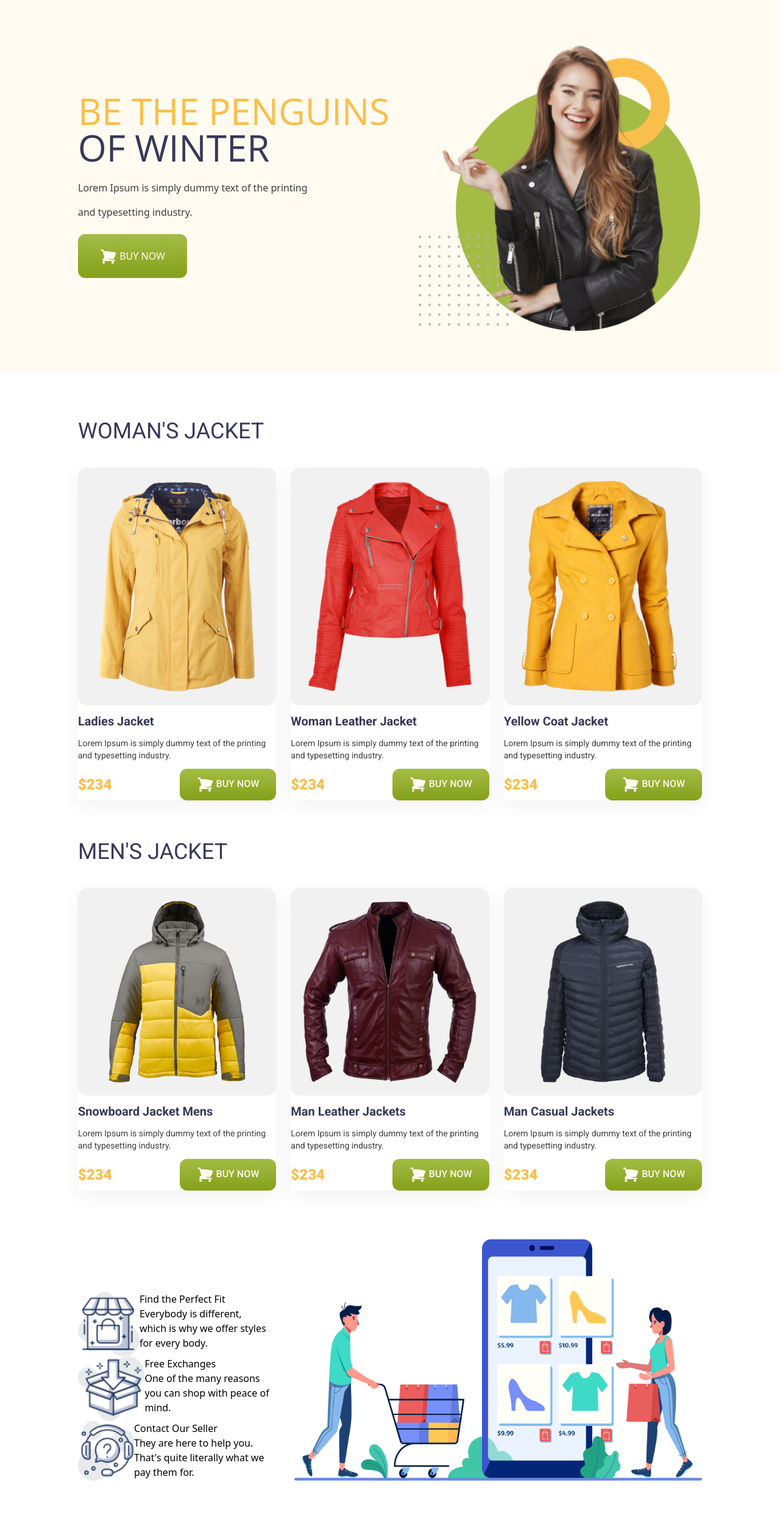
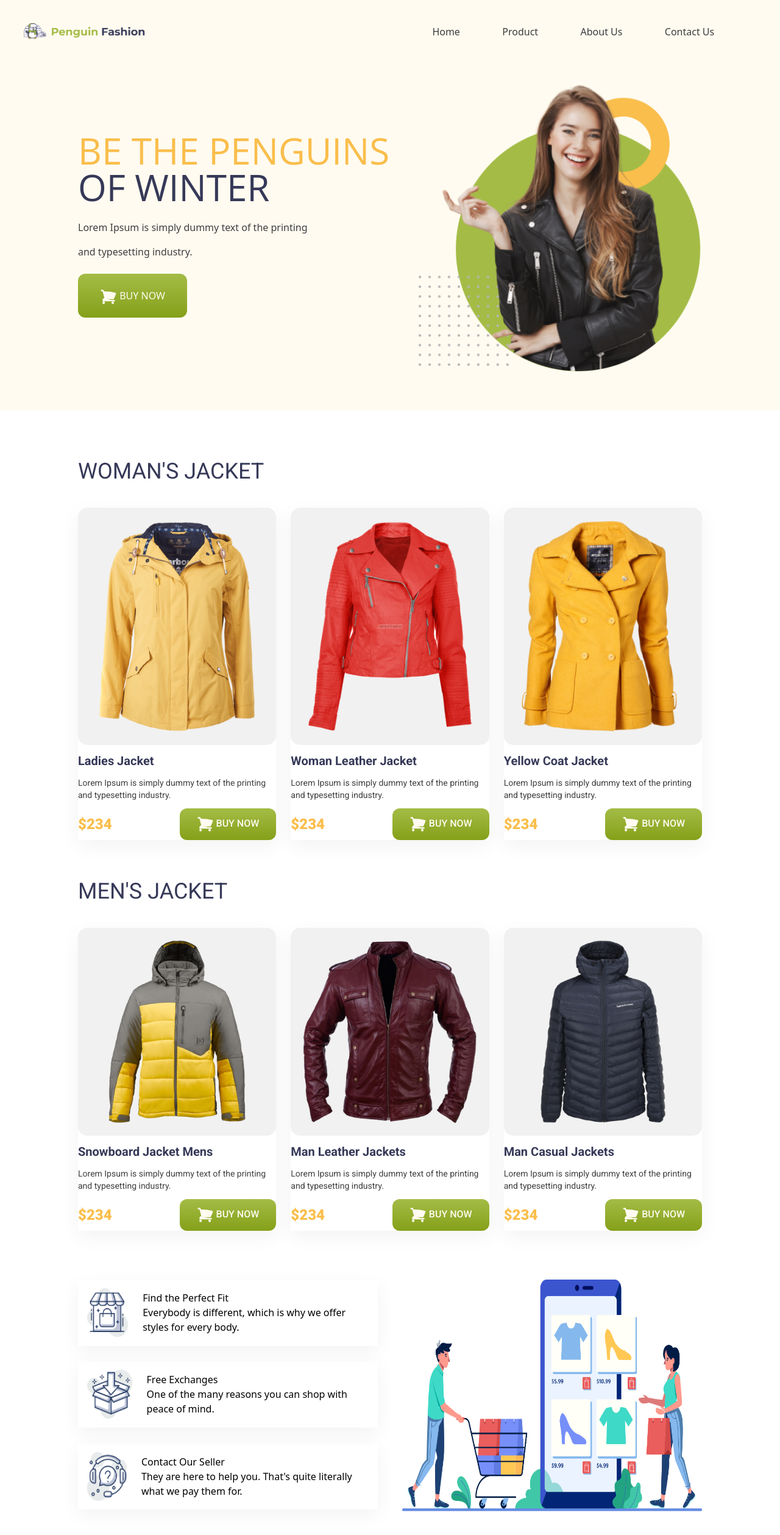
Before and after one commit to SarkarKeshob/penguin-fashion-telwind, a plain HTML site: page index.html in a window 1280 px wide. Shown: the whole page at 61% size. Drawn offline with nearby package versions, Linux system fonts and the light colour scheme.

Commit message:
Uploading The Completed Project of Penguin fashion

```diff
--- a/Styles/style.css
+++ b/Styles/style.css
@@ -22,6 +22,17 @@
 header{
     background: #FFFBF0;
     margin-top: 0%;
+}
+
+/* nav */
+nav{
+    padding: 0 3%;
+    padding-top: 3%;
+    color: #3C3C3C;
+    font-size: 16px;
+    font-style: normal;
+    font-weight: 500;
+
 }
 /* Banner design */
 
@@ -81,7 +92,20 @@ main{
 
 /* footer */
 footer{
-    height: 600px;
+    height: 500px;
     width: 80%;
-    margin: 2rem auto;
+    margin: 5rem auto;
 }
+.fcontainer{
+    margin-bottom: 5%;
+    padding: 3%;
+    box-shadow: 0px 10px 30px 0px rgba(0, 0, 0, 0.05);
+
+}
+.fcontainer img{
+    height: 80px;
+    width: 90px;
+}
+#right img{
+    height: 380px;
+}
--- a/index.html
+++ b/index.html
@@ -19,12 +19,18 @@
 </head>
 <body>
     <header>
-        <nav>
-            <section id="logo">
-
+        <nav class="grid md:grid-cols-6 items-center">
+            <section id="logo" class="md:col-span-1">
+                <img src="icons/logo.png" alt="">
             </section>
-            <section id="menu">
-
+            <section id="gap" class="md:col-span-2"></section>
+            <section id="menu" class="md:col-span-3 .roboto">
+                <ul class="justify-evenly md:flex  ">
+                    <li><a href="#">Home</a></li>
+                    <li><a href="#">Product</a></li>
+                    <li><a href="#">About Us</a></li>
+                    <li><a href="#">Contact Us</a></li>
+                </ul>
             </section>
         </nav>
 
@@ -142,9 +148,9 @@
 
     </main>
     <footer >
-        <section class="grid items-end content-end  md:grid-cols-3 gap-10 ">
-            <div id="left" class="md:col-span-1">
-                <div class="fcontainer flex ">
+        <section class="grid  md:grid-cols-2 gap-10 ">
+            <div id="left" class="">
+                <div class="fcontainer flex items-center gap-6 ">
                     <div class="fimage">
                         <img src="icons/house.png" alt="">
                     </div>
@@ -154,7 +160,7 @@
                             offer styles for every body.</p>
                     </div>
                 </div>
-                <div class="fcontainer flex ">
+                <div class="fcontainer flex items-center gap-6 ">
                     <div class="fimage">
                         <img src="icons/box.png" alt="">
                     </div>
@@ -164,7 +170,7 @@
                             with peace of mind.</p>
                     </div>
                 </div>
-                <div class="fcontainer flex ">
+                <div class="fcontainer flex items-center gap-6 ">
                     <div class="fimage">
                         <img src="icons/question.png" alt="">
                     </div>
@@ -176,7 +182,7 @@
                 </div>
 
             </div>
-            <div id="right" class="col-span-2">
+            <div id="right" class="">
                 <img src="images/shopping.png" alt="">
             </div>
         </section>
```
